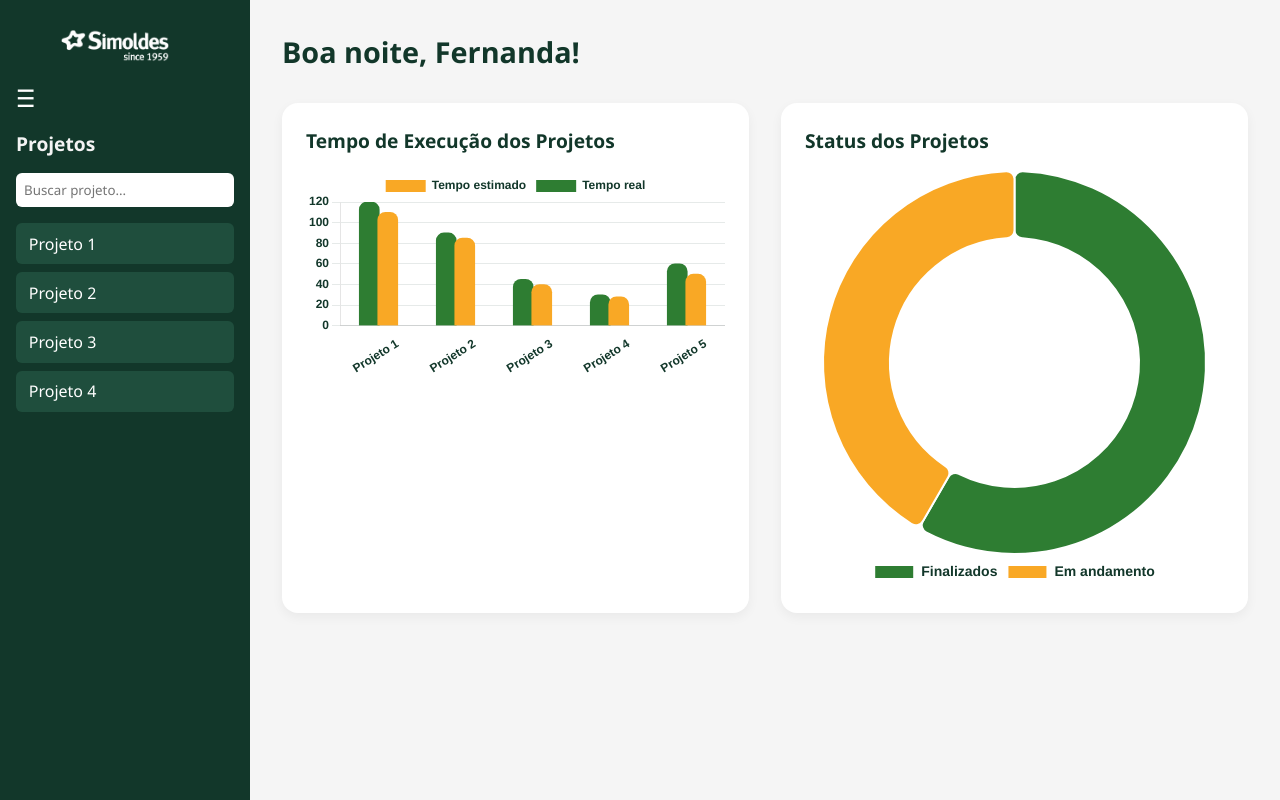
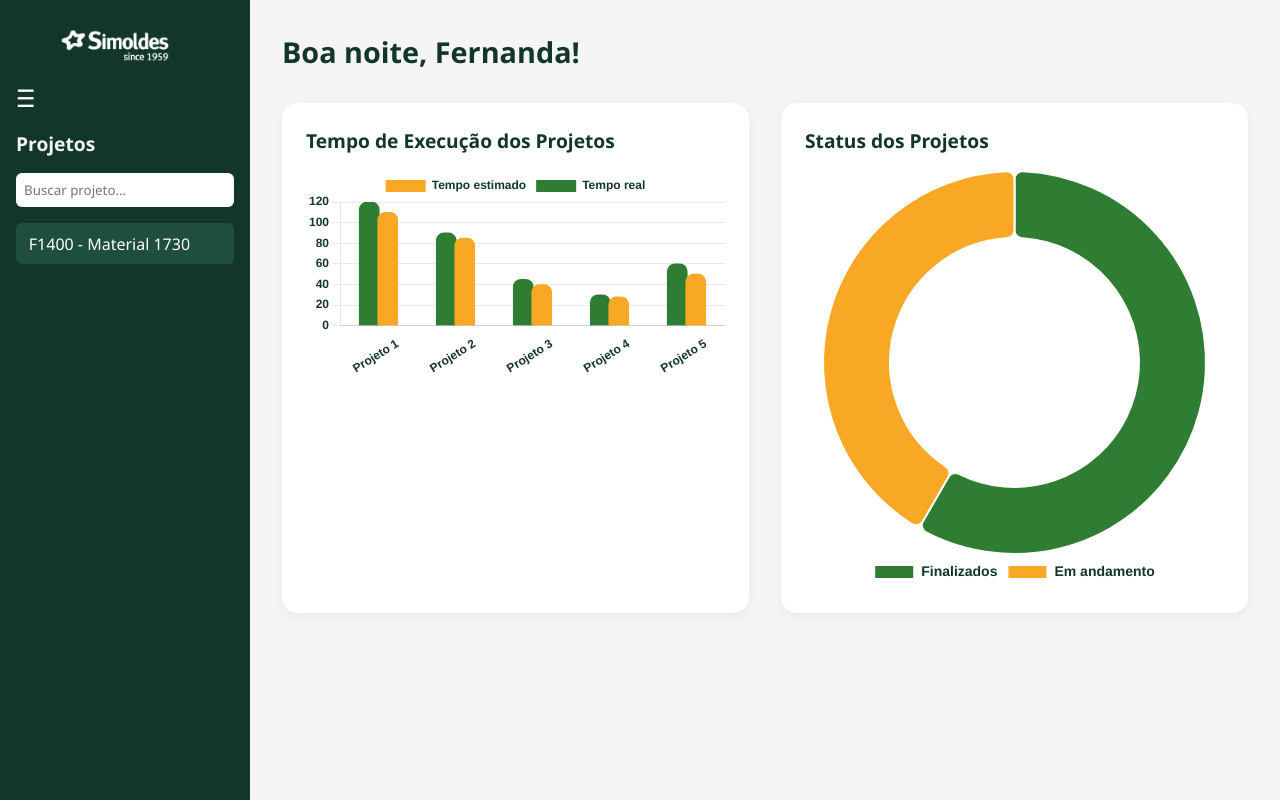
Before and after one commit to Kenosape-Senai/front, a React (Vite) app: page /projects in a window 1280 px wide. Built offline with nearby package versions, Linux system fonts and the light colour scheme.

Commit message:
add code

```diff
--- a/src/pages/Projects/components/Sidebar/index.tsx
+++ b/src/pages/Projects/components/Sidebar/index.tsx
@@ -1,5 +1,14 @@
 import React from "react";
 import "./Sidebar.css"
+
+const projects = {
+"projects": [
+        {
+            "id": "f1400_1730",
+            "name": "F1400 - Material 1730"
+        }
+    ]
+}
 
 type SidebarProps = {
   isCollapsed: boolean;
@@ -12,12 +21,12 @@ export default function Sidebar({
   isCollapsed,
   onToggleSidebar,
   onSearch,
-  onSelectProject, // <-- você esqueceu de desestruturar esses dois
+  onSelectProject,
 }: SidebarProps) {
 
   const handleSubmit = (event: any) => {
-        event.preventDefault(); // Prevent real form submission
-        window.location.href = "/projects"; // Redirect to the projetos page
+        event.preventDefault();
+        window.location.href = "/projects";
       };
 
   return (
@@ -34,10 +43,9 @@ export default function Sidebar({
         onChange={onSearch}
       />
       <ul>
-        <li onClick={() => onSelectProject("Projeto 1")}>Projeto 1</li>
-        <li onClick={() => onSelectProject("Projeto 2")}>Projeto 2</li>
-        <li onClick={() => onSelectProject("Projeto 3")}>Projeto 3</li>
-        <li onClick={() => onSelectProject("Projeto 4")}>Projeto 4</li>
+        {projects.projects.map((project, index) => (
+          <li key={index} onClick={() => onSelectProject(project.name)}>{project.name}</li>
+        ))}
       </ul>
     </div>
   );
--- a/src/pages/Projects/index.tsx
+++ b/src/pages/Projects/index.tsx
@@ -4,6 +4,65 @@ import MainContent from "./components/Main";
 import { Chart, Chart as ChartJS } from "chart.js/auto";
 import "./Projects.css"
 import Modal from "./components/Modal";
+
+const program_07 = {
+    "programa": "07",
+    "tipo": "Furação",
+    "ferramenta": "BR_TOPDRILL Ø48",
+    "diametro": 48,
+    "rc": 0,
+    "rib": 247,
+    "altura": 273,
+    "tempo_total": "3:38:53",
+    "suportes": [
+        "78020010|SK50_CRL-C440-50_L187"
+    ]
+}
+
+const programs = {
+    "programs": [
+        {
+            "id": "07",
+            "name": "Furação Ø48",
+            "tipo": "Furação"
+        },
+        {
+            "id": "08",
+            "name": "Furação Ø42",
+            "tipo": "Furação"
+        },
+        {
+            "id": "09",
+            "name": "Furação Ø30",
+            "tipo": "Furação"
+        },
+        {
+            "id": "10",
+            "name": "Desbaste Ø52",
+            "tipo": "Desbaste por offset"
+        },
+        {
+            "id": "11",
+            "name": "Fresa Ø25",
+            "tipo": "Fresa"
+        },
+        {
+            "id": "12",
+            "name": "Fresa Ø10.5",
+            "tipo": "Fresa"
+        },
+        {
+            "id": "13",
+            "name": "Fresa Ø40",
+            "tipo": "Fresa"
+        },
+        {
+            "id": "14",
+            "name": "Rosca M12",
+            "tipo": "Roscar"
+        }
+    ]
+}
 
 export default function Projects() {
   const [isSidebarCollapsed, setIsSidebarCollapsed] = useState(false);
@@ -78,25 +137,16 @@ export default function Projects() {
     updateCarouselImage();
 
     stepsContainer.innerHTML = "";
-    Array.from({ length: 10 }, (_, index) => {
+    programs.programs.map((program, index) => {
       const li = document.createElement("li");
-      li.innerHTML = `<b>Etapa ${index + 1}</b> |
-      Info 1 |
-      Info 2 |
-      Info 3 |
-      Info 4 |
-      Info 5 |
-      Info 6 |
-      Info 7 |
-      Info 8 |
-      Info 9 |
-      Info 10|
-      Info 11|
-      Info 12|
-      Info 13|
-      Info 14|
-      Info 15|
-      `;
+      li.innerHTML = `<b>${program.name}</b>|
+      Tipo: ${program_07.tipo} |
+      Ferramenta: ${program_07.ferramenta} |
+      Diâmetro: ${program_07.diametro} |
+      RC: ${program_07.rc} |
+      RIB: ${program_07.rib} |
+      Altura: ${program_07.altura} |
+      Tempo total: ${program_07.tempo_total} |`
 
       const checkbox = document.createElement("input");
       checkbox.type = "checkbox";
@@ -268,21 +318,18 @@ if (barChartCanvas) {
         {modalStep && (
           <div>
             <h2 style={{ marginBottom: "1rem" }}>Detalhes da Etapa</h2>
-            <p><strong>Programa:</strong> Program{modalStep}</p>
-            <p><strong>Tipo de Percurso:</strong> Corte</p>
-            <p><strong>Ref:</strong> REF123</p>
-            <p><strong>Comentário:</strong> Primeira etapa de usinagem</p>
-            <p><strong>Material:</strong> Aço</p>
-            <p><strong>Ferramenta:</strong> Fresa Carbide</p>
-            <p><strong>Diâmetro:</strong> 10mm</p>
-            <p><strong>Raio da ponta:</strong> 1mm</p>
-            <p><strong>Comprimento:</strong> 50mm</p>
-            <p><strong>Suporte:</strong> HolderX</p>
-            <p><strong>Plano de Trabalho:</strong> XYZ</p>
-            <p><strong>Tempo:</strong> 00:30:00</p>
+            <p><strong>Programa:</strong> Programa {program_07.programa}</p>
+            <p><strong>Tipo:</strong> {program_07.tipo}</p>
+            <p><strong>Ferramenta:</strong> {program_07.ferramenta}</p>
+            <p><strong>Diâmetro:</strong> {program_07.diametro}</p>
+            <p><strong>RC:</strong> {program_07.rc}</p>
+            <p><strong>RIB:</strong> {program_07.rib}</p>
+            <p><strong>Altura:</strong> {program_07.altura}</p>
+            <p><strong>Tempo:</strong> {program_07.tempo_total}</p>
+            <p><strong>Suportes:</strong> {program_07.suportes[0]}</p>
             <p><strong>Data:</strong> 29/04/2025</p>
             <p><strong>Operador:</strong> Fernanda</p>
-            <p><strong>Caminho do programa:</strong> /program/program{modalStep}.pmill</p>
+            <p><strong>Caminho do programa:</strong> /program/program{program_07.programa}.pmill</p>
           </div>
         )}
       </Modal>
```
